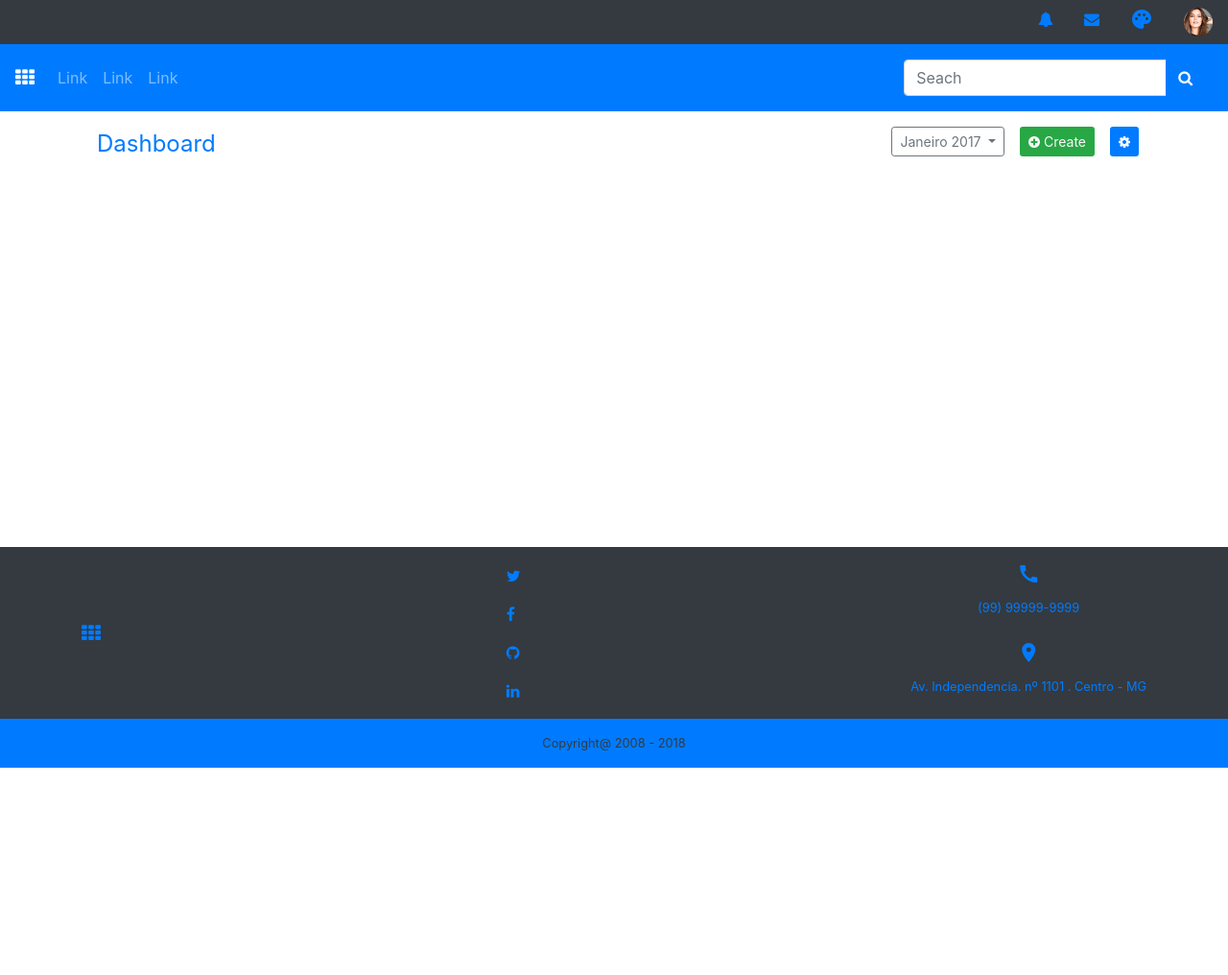
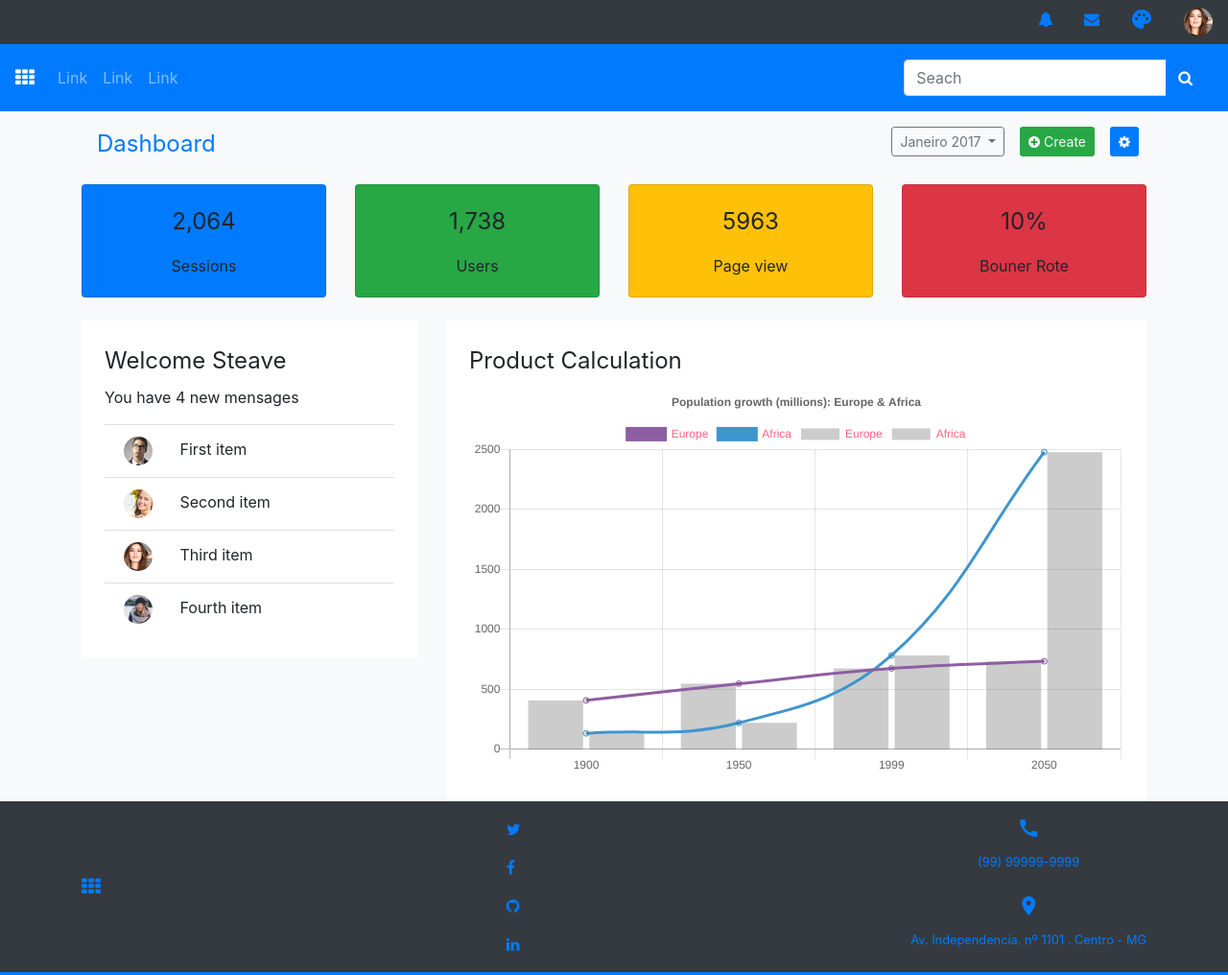
Before and after one commit to JeanVSoares/Dashboard, a plain HTML site: page index.html in a window 1280 px wide. Shown: the top 1016 px of the page at 96% size. Before the commit the page ends 800 px from the top, so only its background shows below. Drawn offline with nearby package versions, Linux system fonts and the light colour scheme.

Commit message:
Amostra dashboard

```diff
--- a/_css/style.css
+++ b/_css/style.css
@@ -8,7 +8,7 @@
     right: 0;
     /* Sidebar initial position. "right" for right positioned menu */
     height: 100%;
-    z-index: 2;
+    z-index: 999;
     transition: 0.5s;
     /* CSS transition speed */
     width: 100px;
@@ -73,3 +73,6 @@
     border-radius: 50%;
     object-fit: cover;
 }
+.bg-whiter{
+    background-color: #ffffff;
+}
--- a/index.html
+++ b/index.html
@@ -1,5 +1,5 @@
 <!DOCTYPE html>
-<html lang="en">
+<html lang="pt-br">
 
 <head>
     <title>Bootstrap 4 Example</title>
@@ -16,7 +16,7 @@
 
 </style>
 
-<body>
+<body class="bg-light">
     <ul class="nav justify-content-end bg-dark text-dark">
         <li class="nav-item">
             <a class="nav-link" href="#" title="Notificações"><span class="fa fa-bell"></span></a>
@@ -79,7 +79,7 @@
     <!--Body-->
     <div class="container">
         <div class="row">
-            <div class="col-md-6">
+            <div class="col-md-6 ">
                 <div class="p-3 text-primary">
                     <legend>Dashboard</legend>
                 </div>
@@ -102,12 +102,65 @@
                 </div>
             </div>
         </div>
+        <div class="card-deck">
+            <div class="card bg-primary">
+                <div class="card-body text-center">
+                    <p class="card-text">
+                        <legend>2,064</legend>
+                    </p>
+                    <p class="card-text">Sessions</p>
+                </div>
+            </div>
+            <div class="card bg-success">
+                <div class="card-body text-center">
+                    <p class="card-text">
+                        <legend>1,738</legend>
+                    </p>
+                    <p class="card-text">Users</p>
+                </div>
+            </div>
+            <div class="card bg-warning">
+                <div class="card-body text-center">
+                    <p class="card-text">
+                        <legend>5963</legend>
+                    </p>
+                    <p class="card-text">Page view</p>
+                </div>
+            </div>
+            <div class="card bg-danger">
+                <div class="card-body text-center">
+                    <p class="card-text">
+                        <legend>10%</legend>
+                    </p>
+                    <p class="card-text">Bouner Rote</p>
+                </div>
+            </div>
+        </div>
+        <div class="row mt-4">
+            <div class="col-md-4">
+                <div class="bg-whiter p-4">
+                    <legend class="">Welcome Steave</legend>
+                    <p>You have 4 new mensages</p>
+                    <ul class="list-group list-group-flush">
+                        <li class="list-group-item"><img class="img mr-4" src="_img/homemTerno.jpg" alt=""> First item</li>
+                        <li class="list-group-item"><img class="img mr-4" src="_img/mulher.jpg" alt=""> Second item</li>
+                        <li class="list-group-item"><img class="img mr-4" src="_img/mulherBonita.jpg" alt=""> Third item</li>
+                        <li class="list-group-item"><img class="img mr-4" src="_img/mulherFrio.jpg" alt=""> Fourth item</li>
+                    </ul>
+                </div>
+            </div>
+            <div class="col-md-8">
+                <div class="bg-whiter p-4">
+                    <legend class="">Product Calculation</legend>
+                    <canvas id="mixed-chart" width="500" height="300"></canvas>
+                </div>
+            </div>
+        </div>
     </div>
     <!--Body-->
 
     <footer>
-        <div class="fixed-bottom">
-            <nav class="navbar navbar-expand-sm bg-dark text-dark">
+        <nav class="navbar navbar-expand-sm bg-dark text-dark d-flex align-items-end">
             <div class="container">
                 <!-- Brand -->
                 <a class="navbar-brand menu-open" href="#" title="Abrir módulos"><span class="fa fa-th"></span></a>
@@ -143,15 +196,61 @@
                 </ul>
             </div>
         </nav>
-            <div class="d-flex justify-content-center bg-primary text-dark">
+        <div class="d-flex justify-content-center bg-primary text-dark d-flex align-items-end">
             <p class="small mt-3 font-weight-ligh">Copyright@ 2008 - 2018</p>
         </div>
-        </div>
+
     </footer>
+    <script src="https://cdnjs.cloudflare.com/ajax/libs/Chart.js/2.5.0/Chart.min.js"></script>
     <script src="https://ajax.googleapis.com/ajax/libs/jquery/3.3.1/jquery.min.js"></script>
     <script src="https://cdnjs.cloudflare.com/ajax/libs/popper.js/1.14.3/umd/popper.min.js"></script>
     <script src="https://maxcdn.bootstrapcdn.com/bootstrap/4.1.3/js/bootstrap.min.js"></script>
     <script src="_js/script.js"></script>
+    <script>
+        new Chart(document.getElementById("mixed-chart"), {
+            type: 'bar',
+            data: {
+                labels: ["1900", "1950", "1999", "2050"],
+                datasets: [{
+                    label: "Europe",
+                    type: "line",
+                    borderColor: "#8e5ea2",
+                    data: [408, 547, 675, 734],
+                    fill: false
+                }, {
+                    label: "Africa",
+                    type: "line",
+                    borderColor: "#3e95cd",
+                    data: [133, 221, 783, 2478],
+                    fill: false
+                }, {
+                    label: "Europe",
+                    type: "bar",
+                    backgroundColor: "rgba(0,0,0,0.2)",
+                    data: [408, 547, 675, 734],
+                }, {
+                    label: "Africa",
+                    type: "bar",
+                    backgroundColor: "rgba(0,0,0,0.2)",
+                    backgroundColorHover: "#3e95cd",
+                    data: [133, 221, 783, 2478]
+                }]
+            },
+            options: {
+                title: {
+                    display: true,
+                    text: 'Population growth (millions): Europe & Africa'
+                },
+                legend: {
+                    display: true,
+                    labels: {
+                        fontColor: 'rgb(255, 99, 132)'
+                    }
+                }
+            }
+        });
+
+    </script>
 </body>
 
 </html>
```
Lines whose indentation alone changed are shown as unchanged.
